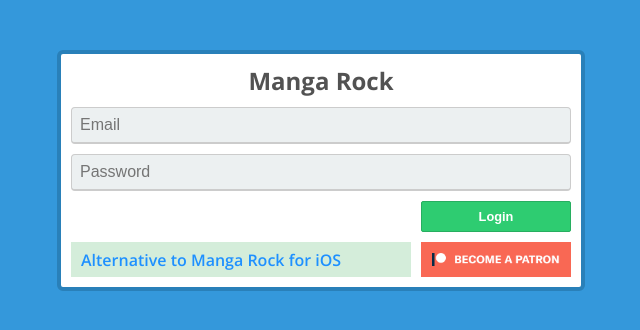
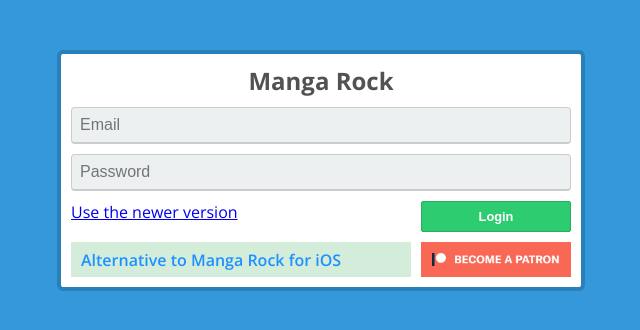
Before and after one commit to FaizanDurrani/MR-to-MangaDex, a website with bundled scripts: page index.html in a window 1280 px wide. Shown: the whole page, without its empty margins (319-959 px from the left). Built offline with nearby package versions, Linux system fonts and the light colour scheme.

Commit message:
added Meliodas' modifications

```diff
--- a/index.html
+++ b/index.html
@@ -347,7 +347,7 @@
             <input type="password" name="password" placeholder="Password" class="input" id="pass" />
 
             <div class="hstack padding-top">
-                <!-- <a href="https://www.patreon.com/bePatron?u=30023884" target="__blank" class="hstack"><img src="./become_a_patron_button@2x.png" width="150" alt="BECOME A PATRON!"/></a> -->
+                <a href="v2/index.html">Use the newer version</a>
                 <div class="spacer"></div>
                 <button onclick="exportList()" class="btn">Login</button>
             </div>
```
